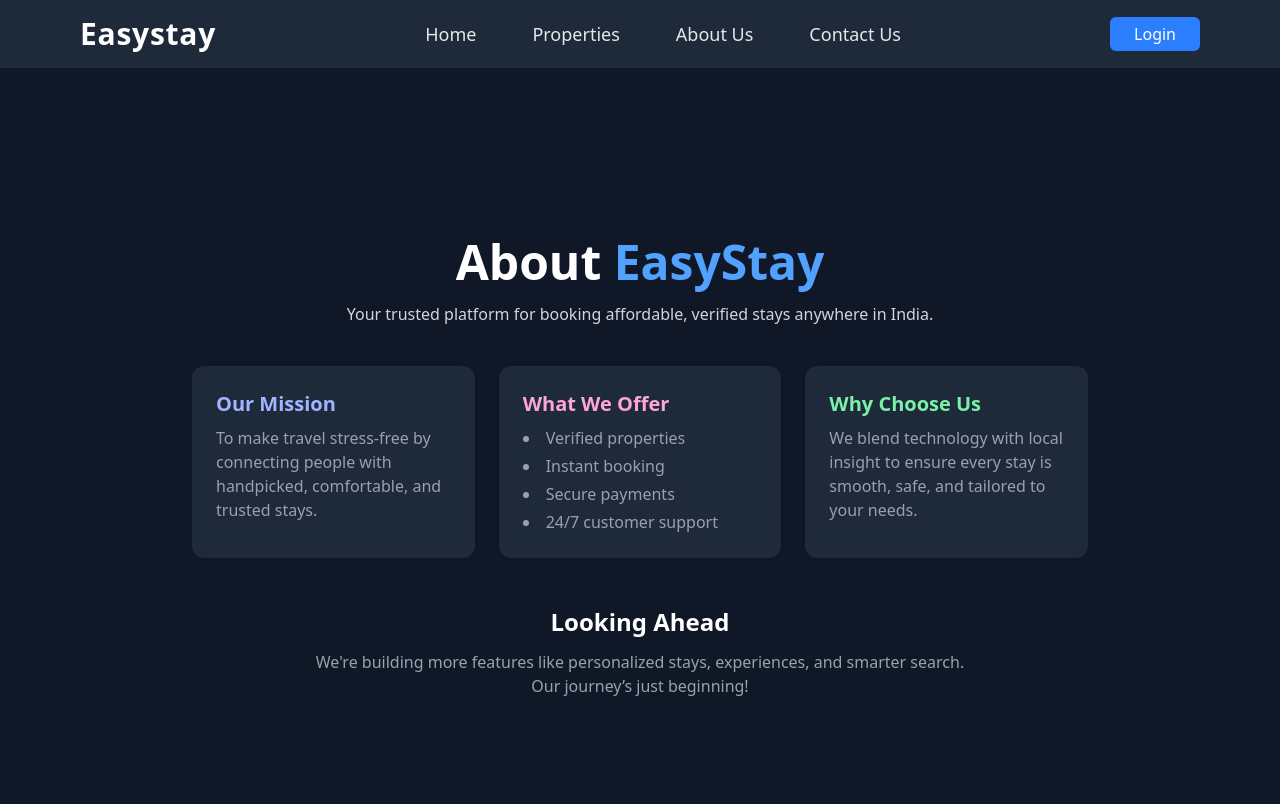
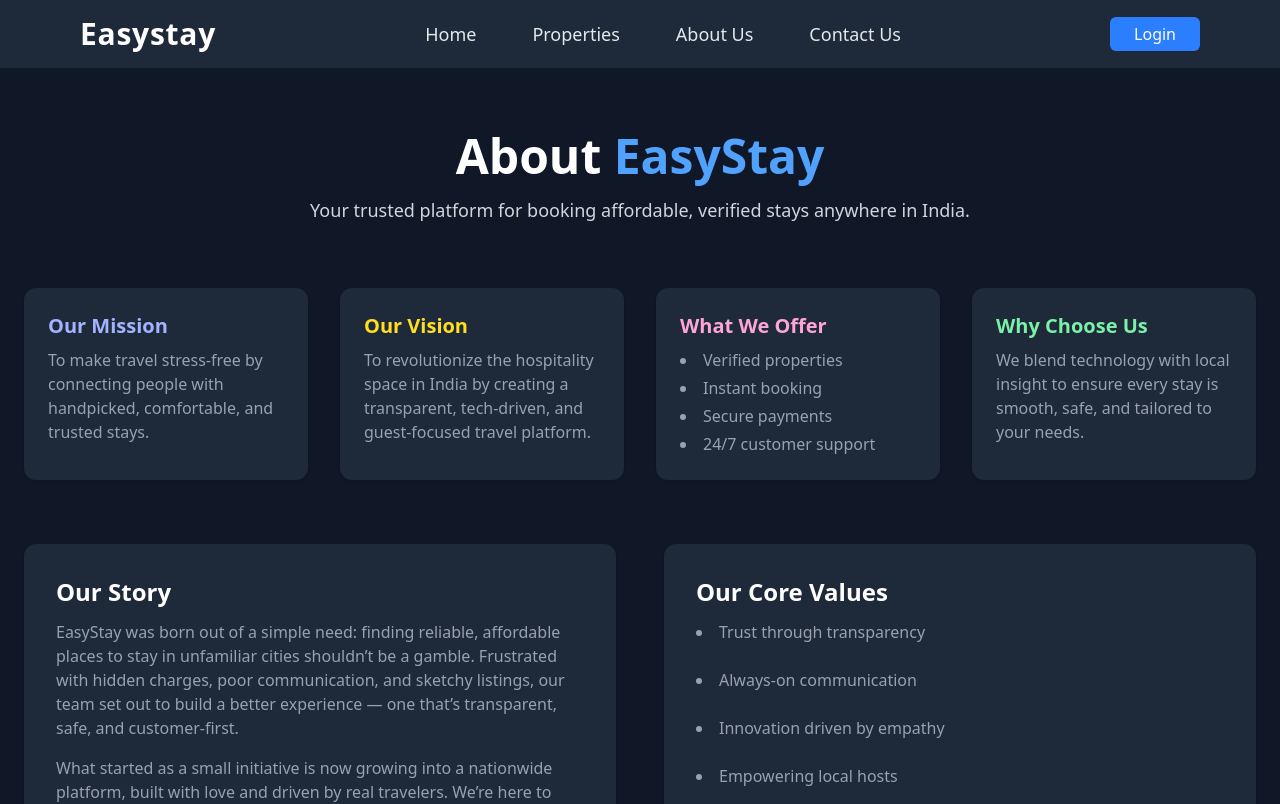
Before and after one commit to dhruvpanchal-271103/EasyStay-Project, a React (Vite) app: page /about in a window 1280 px wide. Shown: the top 804 px of the page. Built offline with nearby package versions, Linux system fonts and the light colour scheme.

Commit message:
Footer design update

```diff
--- a/src/App.jsx
+++ b/src/App.jsx
@@ -12,7 +12,7 @@ import Register from './pages/Register';
 import { PropertyProvider } from './context/PropertyContext';
 import BecomeHost from './pages/BecomeHost';
 import HostRegistration from './pages/HostRegistration';
-import ScrollToTop from './components/ScrollToTop'; // Import ScrollToTop component
+
 
 function App() {
   return (
@@ -20,7 +20,7 @@ function App() {
       <PropertyProvider>
         <div className="flex flex-col min-h-screen bg-gray-900 text-white">
           <Navbar />
-          <ScrollToTop /> {/* Add ScrollToTop component here */}
+
           <Routes>
             <Route path="/" element={<Home />} />
             <Route path="/listings" element={<Listings />} />
--- a/src/components/BookingForm.jsx
+++ b/src/components/BookingForm.jsx
@@ -3,15 +3,12 @@ function BookingForm() {
     <form className="space-y-4 mt-4">
       {/* Name Section: First Name and Last Name in a single line */}
       <div className="flex space-x-4">
-
         <input
           type="text"
           placeholder="First Name"
           className="w-full md:w-1/2 p-2 rounded bg-gray-700 border border-gray-600"
           required
         />
-
-
         <input
           type="text"
           placeholder="Last Name"
@@ -20,17 +17,27 @@ function BookingForm() {
         />
       </div>
 
+      {/* Email Field */}
+      <div className="flex space-x-4">
 
+        <input
+          type="email"
+          placeholder="Email Address"
+          className="w-full md:w-1/2 p-2 rounded bg-gray-700 border border-gray-600"
+          required
+        />
+
+        {/* Phone Number */}
         <input
           type="tel"
           placeholder="Phone Number"
-        className="w-full p-2 rounded bg-gray-700 border border-gray-600"
+          className="w-full md:w-1/2 p-2 rounded bg-gray-700 border border-gray-600"
           required
         />
+      </div>
 
-
+      {/* Check-in and Check-out Dates */}
       <div className="flex space-x-4">
-
         <div className="flex flex-col w-1/2">
           <label className="text-gray-300 text-sm">Check-in</label>
           <input
@@ -39,7 +46,6 @@ function BookingForm() {
             required
           />
         </div>
-
 
         <div className="flex flex-col w-1/2">
           <label className="text-gray-300 text-sm">Check-out</label>
@@ -51,7 +57,7 @@ function BookingForm() {
         </div>
       </div>
 
-
+      {/* Members */}
       <input
         type="number"
         placeholder="Member/Members"
@@ -59,7 +65,7 @@ function BookingForm() {
         required
       />
 
-
+      {/* Submit Button */}
       <button
         type="submit"
         className="w-full bg-blue-500 p-2 rounded transition-colors duration-[800ms] hover:bg-blue-800"
--- a/src/components/Hero.jsx
+++ b/src/components/Hero.jsx
@@ -3,7 +3,6 @@ import { Link } from "react-router-dom";
 
 function Hero() {
   const [isLoaded, setIsLoaded] = useState(false);
-  const [showScrollTop, setShowScrollTop] = useState(false);
 
   useEffect(() => {
     const timer = setTimeout(() => setIsLoaded(true), 100);
@@ -19,9 +18,7 @@ function Hero() {
     return () => window.removeEventListener("scroll", handleScroll);
   }, []);
 
-  const scrollToTop = () => {
-    window.scrollTo({ top: 0, behavior: "smooth" });
-  };
+
 
   return (
     <div className="relative">
@@ -102,7 +99,12 @@ function Hero() {
           ].map((card, i) => (
             <div key={i} className="border rounded-lg overflow-hidden shadow-lg">
               <Link to={card.link}>
-                <img src={card.img} alt={card.title} className="w-full h-64 object-cover" />
+                <img
+                  src={card.img}
+                  alt={card.title}
+                  className="w-full h-64 object-cover transition-transform duration-300 ease-in-out hover:scale-115"
+                />
+
               </Link>
               <div className="p-4">
                 <h3 className="text-2xl font-semibold text-gray-800">{card.title}</h3>
@@ -140,7 +142,7 @@ function Hero() {
                 <img
                   src={property.img}
                   alt={property.title}
-                  className="w-full h-64 object-cover transform transition-transform duration-500 group-hover:scale-105"
+                  className="w-full h-64 object-cover transform transition-transform duration-500 group-hover:scale-115"
                 />
               </Link>
               <div className="p-4">
@@ -174,7 +176,10 @@ function Hero() {
         role: "Returning Guest",
       },
     ].map((testimonial, i) => (
-            <div key={i} className="max-w-xs bg-white p-6 rounded-lg shadow-lg transform hover:scale-105 transition duration-300 ease-in-out">
+      <div
+        key={i}
+        className="max-w-xs bg-white p-6 rounded-lg shadow-lg transform hover:translate-y-[-10px] transition-transform duration-300 ease-in-out"
+      >
         <p className="text-lg text-gray-700 mb-4 italic">"{testimonial.quote}"</p>
         <p className="font-semibold text-gray-800 text-lg">{testimonial.name}</p>
         <p className="text-sm text-gray-500">{testimonial.role}</p>
@@ -183,17 +188,6 @@ function Hero() {
   </div>
 </section>
 
-     {/* Scroll-to-Top Arrow */}
-{showScrollTop && (
-  <button
-    onClick={scrollToTop}
-    className="fixed bottom-6 right-6 transform -translate-x-1/2 z-50 bg-blue-500 hover:bg-blue-800 text-white text-3xl px-3 py-2 rounded-full shadow-lg transition-all duration-500 ease-in-out"
-    title="Back to Top"
-  >
-    ↑
-  </button>
-)}
-
     </div>
   );
 }
--- a/src/components/Navbar.jsx
+++ b/src/components/Navbar.jsx
@@ -18,10 +18,10 @@ function Navbar() {
 
         {/* Desktop Nav Links */}
         <div className="space-x-14 text-lg text-gray-200 font-medium hidden md:flex">
-          <Link to="/" className="hover:text-blue-500 transition-colors duration-300">Home</Link>
-          <Link to="/listings" className="hover:text-blue-500 transition-colors duration-300">Properties</Link>
-          <Link to="/about" className="hover:text-blue-500 transition-colors duration-300">About Us</Link>
-          <Link to="/contact" className="hover:text-blue-500 transition-colors duration-300">Contact Us</Link>
+          <Link to="/" className="hover:text-blue-500 transition-colors duration-200">Home</Link>
+          <Link to="/listings" className="hover:text-blue-500 transition-colors duration-200">Properties</Link>
+          <Link to="/about" className="hover:text-blue-500 transition-colors duration-200">About Us</Link>
+          <Link to="/contact" className="hover:text-blue-500 transition-colors duration-200">Contact Us</Link>
         </div>
 
         {/* Right section: Login */}
--- a/src/components/ScrollToTop.jsx
+++ /dev/null
@@ -1,14 +0,0 @@
-import { useEffect } from 'react';
-import { useLocation } from 'react-router-dom';
-
-const ScrollToTop = () => {
-  const { pathname } = useLocation();
-
-  useEffect(() => {
-    window.scrollTo(0, 0);
-  }, [pathname]);
-
-  return null;
-};
-
-export default ScrollToTop;
--- a/src/pages/About.jsx
+++ b/src/pages/About.jsx
@@ -1,20 +1,33 @@
+import React from "react";
+
 function About() {
   return (
-    <div className="bg-gray-900 min-h-screen flex items-center justify-center px-6 py-12 text-white">
-      <div className="max-w-4xl w-full text-center">
-        <h1 className="text-5xl font-bold mb-4 text-blue-400">
-          <span className="text-white">About</span> EasyStay
-        </h1>
-        <p className="text-gray-300 mb-10">
-          Your trusted platform for booking affordable, verified stays anywhere in India.
-        </p>
+    <div className="bg-gray-900 min-h-screen px-6 py-16 text-white">
+      <div className="max-w-7xl mx-auto">
+        <div className="text-center mb-16">
+          <h1 className="text-5xl font-bold mb-4 text-blue-400">
+            <span className="text-white">About</span> EasyStay
+          </h1>
+          <p className="text-gray-300 text-lg">
+            Your trusted platform for booking affordable, verified stays anywhere in India.
+          </p>
+        </div>
 
-        <div className="grid md:grid-cols-3 gap-6 text-left justify-center">
+        {/* Grid for Mission, Vision, Offer, Choose */}
+        <div className="grid gap-8 md:grid-cols-2 lg:grid-cols-4 mb-16">
           {/* Mission */}
           <div className="bg-gray-800 p-6 rounded-xl shadow transition transform hover:scale-105 hover:shadow-xl duration-300">
             <h2 className="text-xl font-semibold text-indigo-300 mb-2">Our Mission</h2>
             <p className="text-gray-400">
               To make travel stress-free by connecting people with handpicked, comfortable, and trusted stays.
+            </p>
+          </div>
+
+          {/* Vision */}
+          <div className="bg-gray-800 p-6 rounded-xl shadow transition transform hover:scale-105 hover:shadow-xl duration-300">
+            <h2 className="text-xl font-semibold text-yellow-300 mb-2">Our Vision</h2>
+            <p className="text-gray-400">
+              To revolutionize the hospitality space in India by creating a transparent, tech-driven, and guest-focused travel platform.
             </p>
           </div>
 
@@ -38,10 +51,41 @@ function About() {
           </div>
         </div>
 
-        <div className="mt-12 text-gray-400 max-w-2xl mx-auto">
+       {/* Our Story & Core Values */}
+<div className="grid gap-12 md:grid-cols-2 mb-16">
+  {/* Our Story */}
+  <div className="bg-gray-800 p-8 rounded-xl shadow transition transform hover:scale-105 hover:shadow-xl duration-300">
+    <h2 className="text-2xl font-bold text-white mb-3">Our Story</h2>
+    <p className="text-gray-400 mb-4">
+      EasyStay was born out of a simple need: finding reliable, affordable places to stay in unfamiliar cities shouldn’t be a gamble.
+      Frustrated with hidden charges, poor communication, and sketchy listings, our team set out to build a better experience — one that’s transparent, safe, and customer-first.
+    </p>
+    <p className="text-gray-400">
+      What started as a small initiative is now growing into a nationwide platform, built with love and driven by real travelers.
+      We’re here to change how India travels — one stay at a time.
+    </p>
+  </div>
+
+  {/* Core Values */}
+  <div className="bg-gray-800 p-8 rounded-xl shadow transition transform hover:scale-105 hover:shadow-xl duration-300">
+    <h2 className="text-2xl font-bold text-white mb-3">Our Core Values</h2>
+    <ul className="list-disc list-inside text-gray-400 space-y-6">
+      <li> Trust through transparency</li>
+      <li> Always-on communication</li>
+      <li> Innovation driven by empathy</li>
+      <li> Empowering local hosts</li>
+    </ul>
+  </div>
+</div>
+
+
+
+        {/* Looking Ahead */}
+        <div className="text-center max-w-2xl mx-auto mt-16">
           <h2 className="text-2xl font-bold text-white mb-3">Looking Ahead</h2>
-          <p>
-            We're building more features like personalized stays, experiences, and smarter search. Our journey’s just beginning!
+          <p className="text-gray-400">
+            We're building more features like personalized stays, local experiences, and smarter search tools.
+            Our journey’s just beginning — and we’re excited to have you with us.
           </p>
         </div>
       </div>
--- a/src/pages/Contact.jsx
+++ b/src/pages/Contact.jsx
@@ -89,9 +89,9 @@ function Contact() {
   <div className="md:col-span-2">
     <button
       type="submit"
-      className="w-full py-4 font-semibold text-white bg-gradient-to-r from-indigo-500 via-purple-500 to-pink-500 rounded-md shadow-lg hover:shadow-2xl hover:scale-[1.01] transition duration-300"
+      className="w-full py-4 font-semibold text-white bg-blue-500 hover:bg-blue-800 rounded-md shadow-lg hover:shadow-2xl hover:scale-[1.01] transition duration-300"
     >
-      🚀 Send Message
+    Send Message
     </button>
   </div>
 </form>
--- a/src/pages/HostRegistration.jsx
+++ b/src/pages/HostRegistration.jsx
@@ -8,7 +8,9 @@ function HostRegistration() {
     email: "",
     phone: "",
     propertyType: "",
+    streetAddress: "",
     city: "",
+    zipCode: "",
     description: "",
   });
 
@@ -109,26 +111,22 @@ function HostRegistration() {
               </div>
             </div>
 
-            {/* Property Type & City */}
+            {/* Address Inputs */}
             <div className="grid md:grid-cols-2 gap-6">
               <div>
-                <label htmlFor="propertyType" className="block text-gray-800 font-semibold mb-2">
-                  Property Type
+                <label htmlFor="streetAddress" className="block text-gray-800 font-semibold mb-2">
+                  Street Address
                 </label>
-                <select
-                  id="propertyType"
-                  name="propertyType"
-                  value={formData.propertyType}
+                <input
+                  type="text"
+                  id="streetAddress"
+                  name="streetAddress"
+                  value={formData.streetAddress}
                   onChange={handleInputChange}
                   required
                   className="w-full px-4 py-3 border border-gray-300 rounded-md focus:outline-none focus:ring-2 focus:ring-blue-500"
-                >
-                  <option value="">Select property type</option>
-                  <option value="apartment">Apartment</option>
-                  <option value="house">House</option>
-                  <option value="villa">Villa</option>
-                  <option value="flat">Flat</option>
-                </select>
+                  placeholder="Enter your street address"
+                />
               </div>
 
               <div>
@@ -148,7 +146,47 @@ function HostRegistration() {
               </div>
             </div>
 
-            {/* Description */}
+            <div className="grid md:grid-cols-2 gap-6">
+              <div>
+                <label htmlFor="zipCode" className="block text-gray-800 font-semibold mb-2">
+                  Zip Code
+                </label>
+                <input
+                  type="text"
+                  id="zipCode"
+                  name="zipCode"
+                  value={formData.zipCode}
+                  onChange={handleInputChange}
+                  required
+                  className="w-full px-4 py-3 border border-gray-300 rounded-md focus:outline-none focus:ring-2 focus:ring-blue-500"
+                  placeholder="Enter your zip code"
+                />
+              </div>
+
+
+            {/* Property Type */}
+            <div>
+              <label htmlFor="propertyType" className="block text-gray-800 font-semibold mb-2">
+                Property Type
+              </label>
+              <select
+                id="propertyType"
+                name="propertyType"
+                value={formData.propertyType}
+                onChange={handleInputChange}
+                required
+                className="w-full px-4 py-3 border border-gray-300 rounded-md focus:outline-none focus:ring-2 focus:ring-blue-500"
+              >
+                <option value="">Select property type</option>
+                <option value="apartment">Apartment</option>
+                <option value="house">House</option>
+                <option value="villa">Villa</option>
+                <option value="flat">Flat</option>
+              </select>
+            </div>
+            </div>
+
+            {/* Property Description */}
             <div>
               <label htmlFor="description" className="block text-gray-800 font-semibold mb-2">
                 Property Description
--- a/src/pages/Login.jsx
+++ b/src/pages/Login.jsx
@@ -19,7 +19,7 @@ function Login() {
           />
           <button
             type="submit"
-            className="w-full py-3 bg-indigo-500 hover:bg-indigo-600 text-white font-semibold rounded-md transition duration-300"
+            className="w-full py-3 bg-blue-500 hover:bg-blue-800 transition transform hover:scale-105 duration-300 text-white font-semibold rounded-md transition duration-300"
           >
             Login
           </button>
--- a/src/pages/Register.jsx
+++ b/src/pages/Register.jsx
@@ -64,7 +64,7 @@ function Register() {
           {/* Register Button */}
           <button
             type="submit"
-            className="w-full py-3 bg-indigo-500 hover:bg-indigo-600 text-white font-semibold rounded-md transition duration-300"
+            className="w-full py-3 bg-blue-500 hover:bg-blue-800 transition transform hover:scale-105 duration-300 text-white font-semibold rounded-md transition duration-300"
           >
             Register
           </button>
```
Lines whose indentation alone changed are shown as unchanged.
